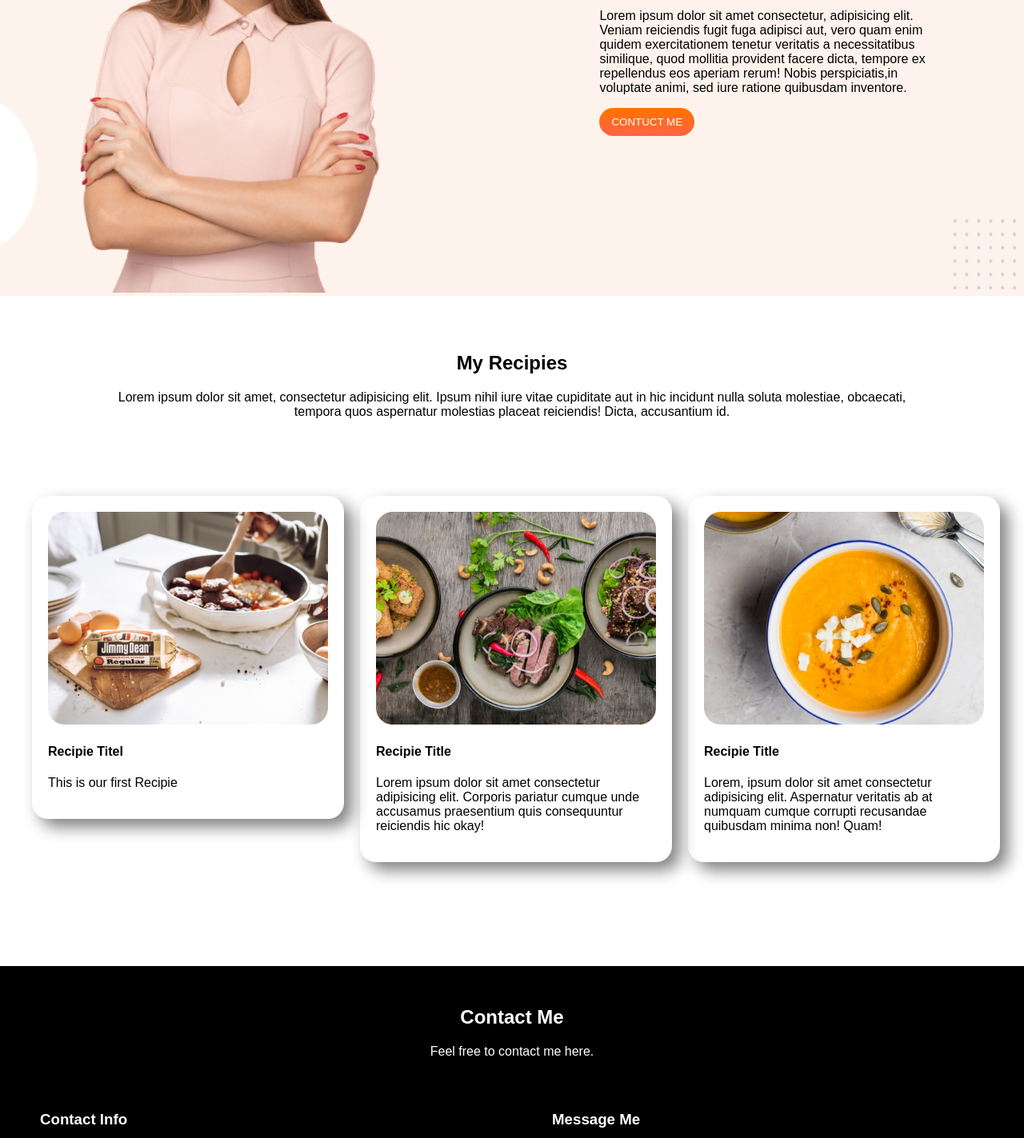
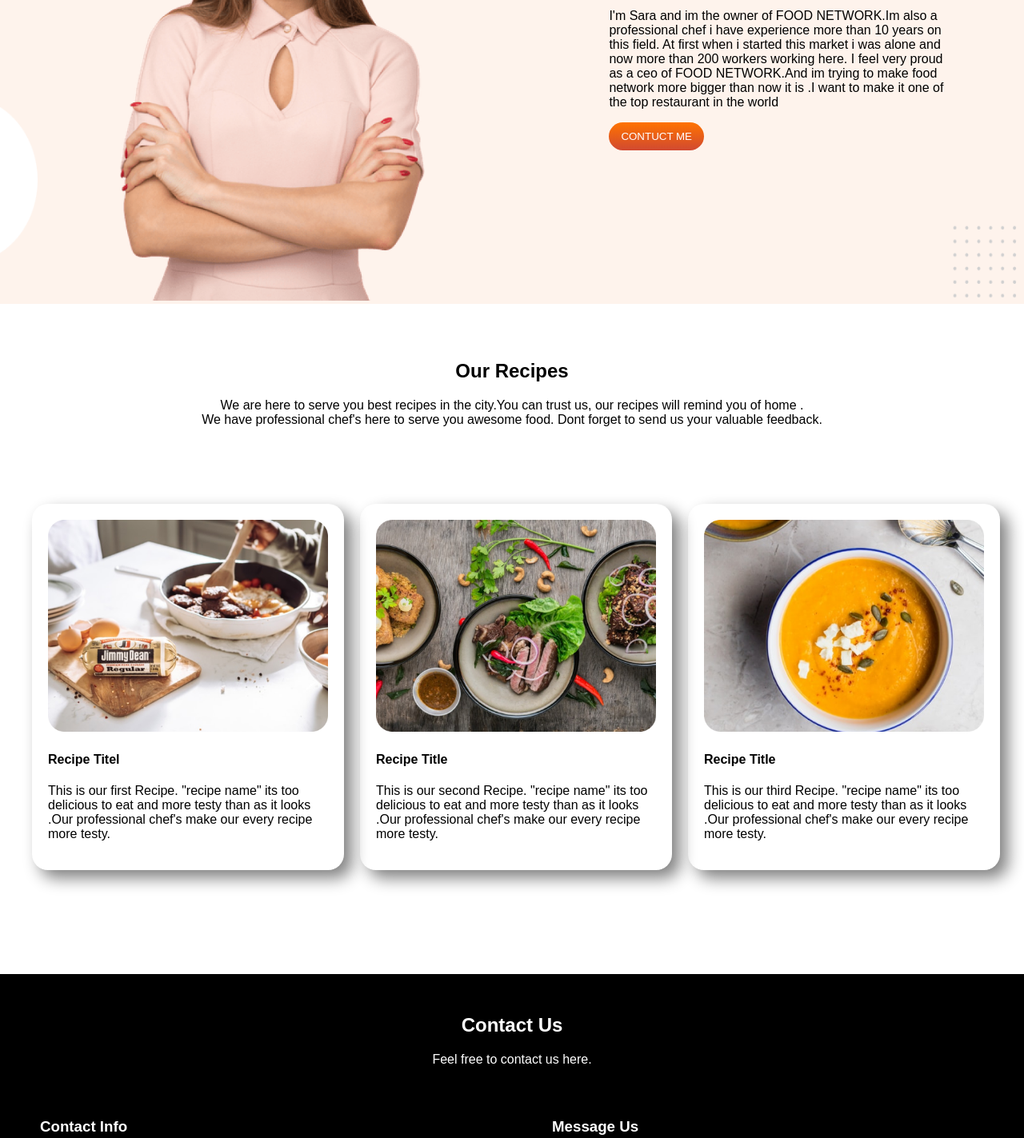
Before and after one commit to SaqlineShabbir/assignment-one, a plain HTML site: page index.html in a window 1280 px wide. Shown: the part 1100-2523 px from the top of the page at 80% size. Drawn offline with Linux system fonts and the light colour scheme; a web font is replaced by a local one.

Commit message:
somthing added

```diff
--- a/index.html
+++ b/index.html
@@ -16,7 +16,7 @@
             <div class="first-content-texts">
                 <h1><span>Skip</span> The Diet,<br> Just Eat Healthy <br> Wth Food Network</h1>
                  <p>Imagine you don't need a diat because we provide <br>healthy  and delicious food for you!</p>
-                 <button class=btn><a href="#">Order Food</a></button>
+                 <button class=btn><a target="_blank" href="https://www.facebook.com/thashan.ahmed">Order Food</a></button>
             </div>
             <div class="first-img">
                 <img src="images/person-1.png">
@@ -31,8 +31,8 @@
             </div>
             <div class="second-content-texts">
                 <h3>About Me</h3>
-                <p>Lorem ipsum dolor sit amet consectetur, adipisicing elit. Veniam reiciendis fugit fuga adipisci aut, vero quam enim quidem exercitationem tenetur veritatis a necessitatibus similique, quod mollitia provident facere dicta, tempore ex repellendus eos aperiam rerum! Nobis perspiciatis,in voluptate animi, sed iure ratione quibusdam inventore.</p>
-           <button class="btn-2"><a href="#">Contuct Me</a></button>
+                <p>I'm Sara and im the owner of FOOD NETWORK.Im also a professional chef i have experience more than 10 years on this field. At first when i started this market i was alone and now more than 200 workers working here. I feel very proud as a ceo of FOOD NETWORK.And im trying to make food network more bigger than now it is .I want to make it one of the top restaurant in the world </p>
+           <button class="btn-2"><a target="_blank" href="https://www.facebook.com/thashan.ahmed">Contuct Me</a></button>
             </div>
         </div>
 
@@ -42,26 +42,26 @@
     <section>
         <div class="third-content-wrapper">
             <div class="third-content-texts">
-                <h1>My Recipies</h1>
-                <p>Lorem ipsum dolor sit amet, consectetur adipisicing elit. Ipsum nihil iure vitae cupiditate aut in hic incidunt nulla soluta molestiae, obcaecati, <br>tempora quos aspernatur molestias placeat reiciendis! Dicta, accusantium id.</p>
+                <h1>Our Recipes</h1>
+                <p> We are here to serve you best recipes in the city.You can trust us, our recipes will remind you of home .<br> We have professional chef's here to serve you awesome food. Dont forget to send us your valuable feedback.</p>
             </div>
             <div class="third-content-image-wrapper">
                 <div class="third-content-img">
                     <img src="images/food1.jpg">
-                    <h4>Recipie Titel</h4>
-                    <p>This is our first Recipie  </p>
+                    <h4>Recipe Titel</h4>
+                    <p>This is our first Recipe. "recipe name" its too delicious to eat and  more testy than as it looks .Our professional chef's make our every recipe more testy. </p>
                 </div>
                 <div class="third-content-img">
 
                     <img src="images/food2.jpg">
-                    <h4>Recipie Title</h4>
-                    <p>Lorem ipsum dolor sit amet consectetur adipisicing elit. Corporis pariatur cumque unde accusamus praesentium quis consequuntur reiciendis hic okay!</p>
+                    <h4>Recipe Title</h4>
+                    <p>This is our second Recipe. "recipe name" its too delicious to eat and  more testy than as it looks .Our professional chef's make our every recipe more testy. </p>
 
                 </div>
                 <div class="third-content-img">
                     <img src="images/food3.png">
-                    <h4>Recipie Title</h4>
-                    <p>Lorem, ipsum dolor sit amet consectetur adipisicing elit. Aspernatur veritatis ab at numquam cumque corrupti recusandae quibusdam minima non! Quam!</p>
+                    <h4>Recipe Title</h4>
+                    <p> This is our third Recipe. "recipe name" its too delicious to eat and  more testy than as it looks .Our professional chef's make our every recipe more testy.</p>
                 </div>
             </div>
 
@@ -74,8 +74,8 @@
 <div class="fourth-content-wrapper">
 
     <div class="fourth-content-head-text">
-        <h1>Contact Me</h1>
-        <p>Feel free to contact me here.</p>
+        <h1>Contact Us</h1>
+        <p>Feel free to contact us here.</p>
     </div>
     <div class="fourth-content-main">
         <div class="contact-info">
@@ -92,7 +92,7 @@
                  <div class="box">
                  <div class="text">
                     <h4>Phone</h4>
-                    <p>019795500***</p>
+                    <p>019795500**</p>
                  </div>
                 </div>
 
@@ -109,11 +109,11 @@
 
             <div class="form-box">
                 <form>
-                    <h3>Message Me</h3>
+                    <h3>Message Us</h3>
                     <input type="text" name="" placeholder="Full Name">
 
                     <input type="Email" name="" placeholder="Email">
-                    <textarea placeholder="Your Massege"></textarea>
+                    <textarea placeholder="Your Message"></textarea>
                     <input type="submit" value="send">
 
                 </form>
--- a/style.css
+++ b/style.css
@@ -16,7 +16,7 @@ margin-left: 10px;
 margin-top: 70px;
 }
 span{
-    color:rgb(255, 99, 71);
+    color:rgb(255, 138, 71);
 }
 .first-img{
     width: 50%;
@@ -25,7 +25,7 @@ span{
 .btn{
     padding:10px;
     border: none;
-    background-image: linear-gradient(rgb(255, 115, 0), tomato);
+    background-image: linear-gradient(rgb(255, 115, 0), rgb(209, 73, 49));
     border-radius:30px;
 
 }
@@ -51,7 +51,7 @@ span{
 .second-content-wrapper img{
     width:50%;
     height: auto;
-    margin-left:100px;
+    margin-left:150px;
     margin-top: 20px;
 }
 .second-content-texts{
@@ -62,7 +62,7 @@ span{
 .btn-2{
     padding:10px;
     border: none;
-    background-image: linear-gradient(rgb(255, 115, 0), tomato);
+    background-image: linear-gradient(rgb(255, 115, 0), rgb(209, 73, 49));
     border-radius:30px;
 
 }
@@ -144,7 +144,7 @@ span{
 .form-box form input[type=submit]{
     max-width: 100px;
     text-transform: uppercase;
-    background-image: linear-gradient(rgb(255, 115, 0), tomato) ;
+    background-image: linear-gradient(rgb(255, 115, 0), rgb(209, 73, 49));
     border-radius: 30px;
     padding: 10px;
 }
```
